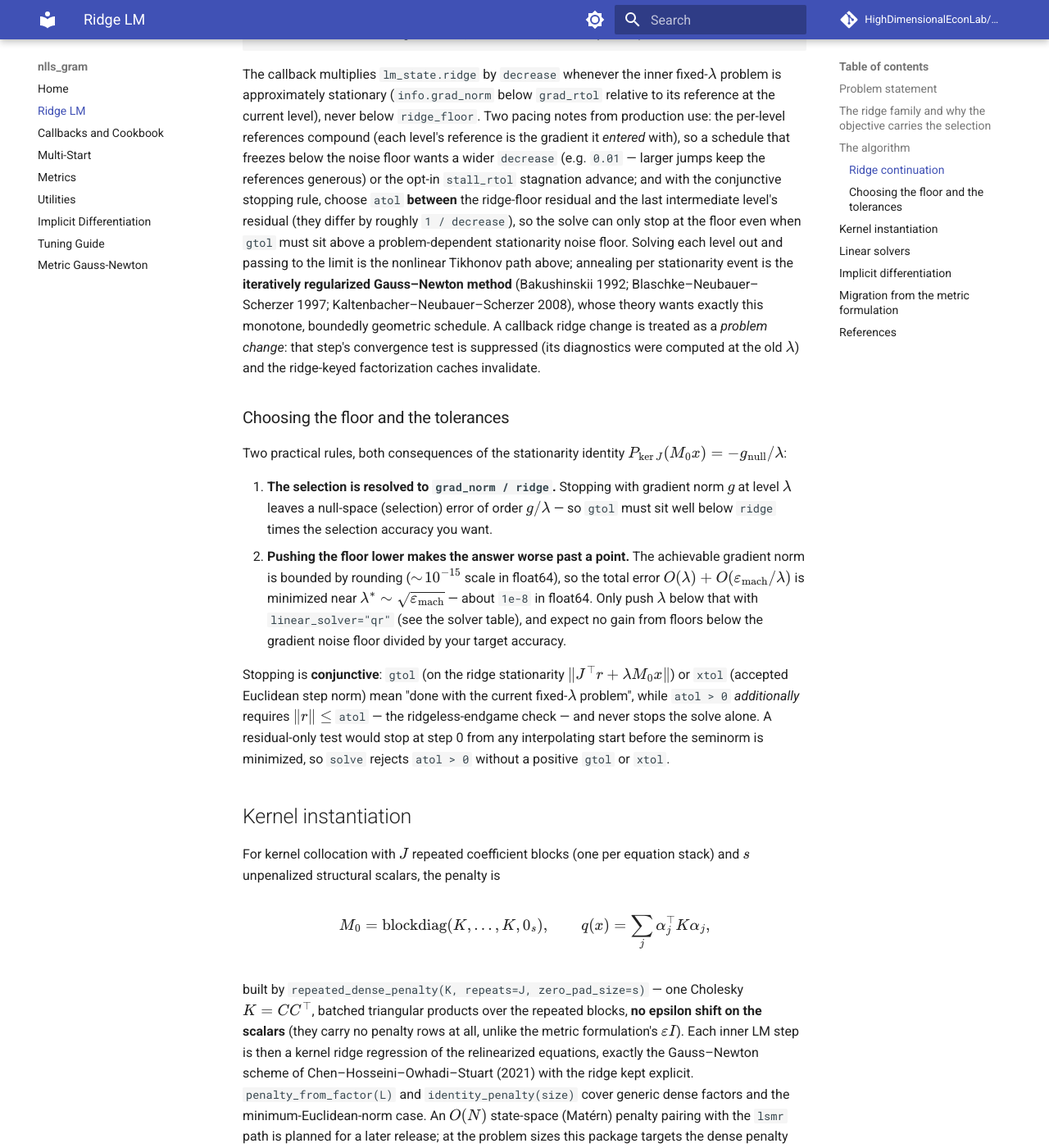
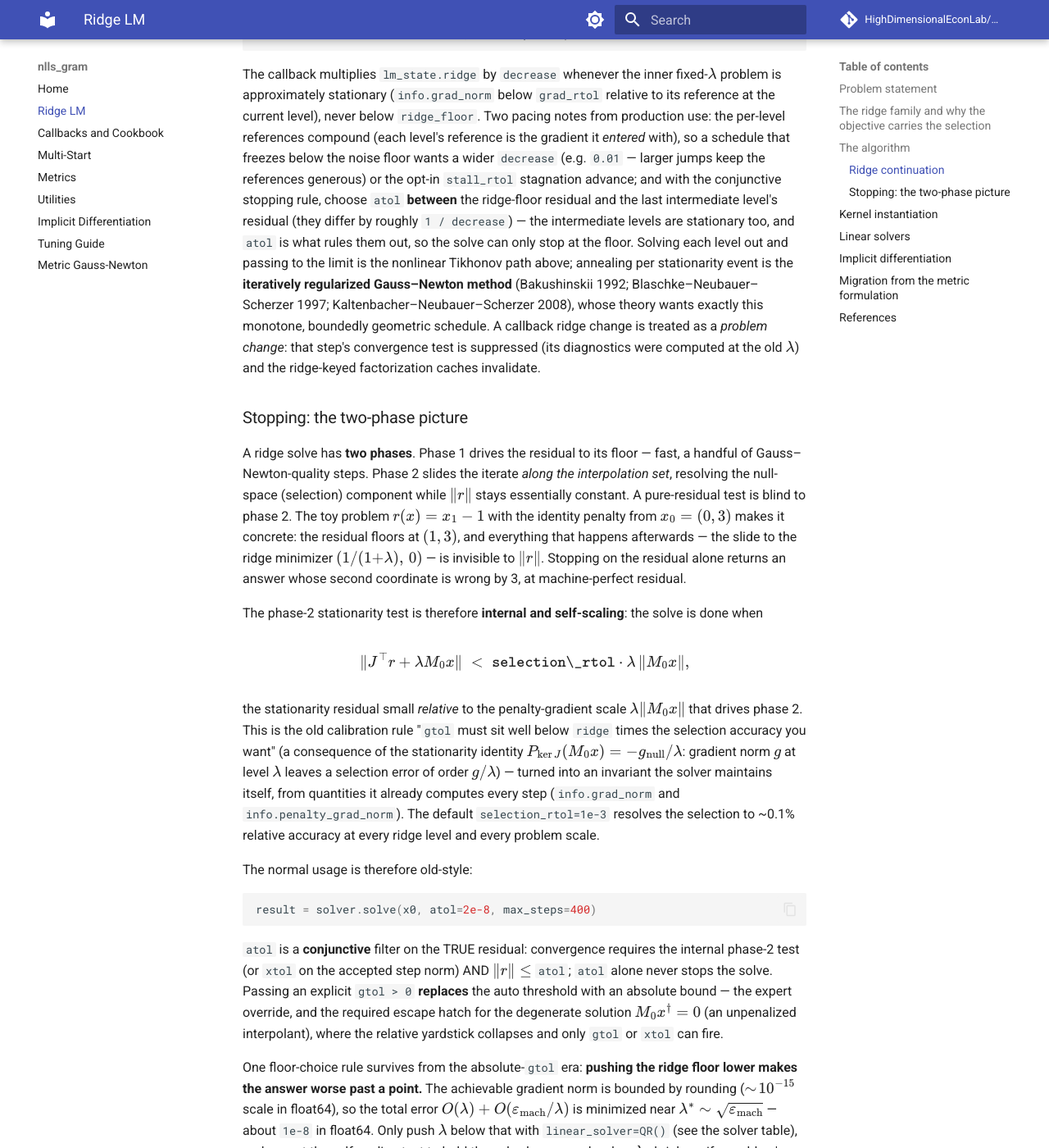
Before and after one commit to HighDimensionalEconLab/nlls_gram, an MkDocs documentation site: the page built from docs/ridge_lm.md, in a window 1280 px wide and 1400 px high, scrolled down 2216 px. Shown: the whole window at 82% size. Built offline with MkDocs 1.6.1 and Material for MkDocs 9.7.7, drawn with Linux system fonts in a browser that asks for light colours; comment, search, counter and statistics services are not loaded; some of the changed text lies outside the part shown.

Commit message:
docs: two-phase stopping picture, typed solver configs, rectangular-L guidance
Rewrite the ridge_lm stopping section around the two-phase picture (the
toy x1-1 example), the atol-only UX with the internal self-scaling
phase-2 test, and gtol as the absolute expert override, folding the old
"gtol well below ridge times target" calibration rule into the internal
rule's explanation. Add the rank([J; L]) = p condition with rectangular-L
guidance, note the dual-Gram form as the future wide-problem config,
switch all examples to the typed solver configs, and drop
linear_solve_dtype from ridge examples (README, llms.txt, package
docstring updated to match).

Co-Authored-By: Mecha Perla (Claude) <noreply@anthropic.com>
Claude-Session: https://claude.ai/code/session_01MiSD8UMTnrBK1XXfXnYBdM

````diff
--- a/docs/ridge_lm.md
+++ b/docs/ridge_lm.md
@@ -112,9 +112,9 @@ with), so a schedule that freezes below the noise floor wants a wider
 `decrease` (e.g. `0.01` — larger jumps keep the references generous) or the
 opt-in `stall_rtol` stagnation advance; and with the conjunctive stopping
 rule, choose `atol` **between** the ridge-floor residual and the last
-intermediate level's residual (they differ by roughly `1 / decrease`), so
-the solve can only stop at the floor even when `gtol` must sit above a
-problem-dependent stationarity noise floor. Solving each level out and passing to the limit is the
+intermediate level's residual (they differ by roughly `1 / decrease`) — the
+intermediate levels are stationary too, and `atol` is what rules them out,
+so the solve can only stop at the floor. Solving each level out and passing to the limit is the
 nonlinear Tikhonov path above; annealing per stationarity event is the
 **iteratively regularized Gauss–Newton method** (Bakushinskii 1992;
 Blaschke–Neubauer–Scherzer 1997; Kaltenbacher–Neubauer–Scherzer 2008), whose
@@ -123,31 +123,63 @@ ridge change is treated as a *problem change*: that step's convergence test
 is suppressed (its diagnostics were computed at the old \(\lambda\)) and the
 ridge-keyed factorization caches invalidate.
 
-### Choosing the floor and the tolerances
+### Stopping: the two-phase picture
 
-Two practical rules, both consequences of the stationarity identity
-\(P_{\ker J}(M_0 x) = -g_{\text{null}}/\lambda\):
+A ridge solve has **two phases**. Phase 1 drives the residual to its floor
+— fast, a handful of Gauss–Newton-quality steps. Phase 2 slides the iterate
+*along the interpolation set*, resolving the null-space (selection)
+component while \(\|r\|\) stays essentially constant. A pure-residual test
+is blind to phase 2. The toy problem \(r(x) = x_1 - 1\) with the identity
+penalty from \(x_0 = (0, 3)\) makes it concrete: the residual floors at
+\((1, 3)\), and everything that happens afterwards — the slide to the ridge
+minimizer \((1/(1{+}\lambda),\, 0)\) — is invisible to \(\|r\|\). Stopping
+on the residual alone returns an answer whose second coordinate is wrong by
+3, at machine-perfect residual.
 
-1. **The selection is resolved to `grad_norm / ridge`.** Stopping with
-   gradient norm \(g\) at level \(\lambda\) leaves a null-space
-   (selection) error of order \(g/\lambda\) — so `gtol` must sit well below
-   `ridge` times the selection accuracy you want.
-2. **Pushing the floor lower makes the answer worse past a point.** The
-   achievable gradient norm is bounded by rounding
-   (\(\sim\!10^{-15}\) scale in float64), so the total error
-   \(O(\lambda) + O(\varepsilon_{\text{mach}}/\lambda)\) is minimized near
-   \(\lambda^* \sim \sqrt{\varepsilon_{\text{mach}}}\) — about `1e-8` in
-   float64. Only push \(\lambda\) below that with `linear_solver="qr"`
-   (see the solver table), and expect no gain from floors below the
-   gradient noise floor divided by your target accuracy.
+The phase-2 stationarity test is therefore **internal and self-scaling**:
+the solve is done when
 
-Stopping is **conjunctive**: `gtol` (on the ridge stationarity
-\(\|J^\top r + \lambda M_0 x\|\)) or `xtol` (accepted Euclidean step norm)
-mean "done with the current fixed-\(\lambda\) problem", while `atol > 0`
-*additionally* requires \(\|r\| \le\) `atol` — the ridgeless-endgame check —
-and never stops the solve alone. A residual-only test would stop at step 0
-from any interpolating start before the seminorm is minimized, so
-`solve` rejects `atol > 0` without a positive `gtol` or `xtol`.
+$$
+\|J^\top r + \lambda M_0 x\| \;<\; \texttt{selection\_rtol}
+\cdot \lambda \,\|M_0 x\| ,
+$$
+
+the stationarity residual small *relative* to the penalty-gradient scale
+\(\lambda\|M_0x\|\) that drives phase 2. This is the old calibration rule
+"`gtol` must sit well below `ridge` times the selection accuracy you want"
+(a consequence of the stationarity identity
+\(P_{\ker J}(M_0 x) = -g_{\text{null}}/\lambda\): gradient norm \(g\) at
+level \(\lambda\) leaves a selection error of order \(g/\lambda\)) — turned
+into an invariant the solver maintains itself, from quantities it already
+computes every step (`info.grad_norm` and `info.penalty_grad_norm`). The
+default `selection_rtol=1e-3` resolves the selection to ~0.1% relative
+accuracy at every ridge level and every problem scale.
+
+The normal usage is therefore old-style:
+
+```python
+result = solver.solve(x0, atol=2e-8, max_steps=400)
+```
+
+`atol` is a **conjunctive** filter on the TRUE residual: convergence
+requires the internal phase-2 test (or `xtol` on the accepted step norm)
+AND \(\|r\| \le\) `atol`; `atol` alone never stops the solve. Passing an
+explicit `gtol > 0` **replaces** the auto threshold with an absolute bound
+— the expert override, and the required escape hatch for the degenerate
+solution \(M_0 x^\dagger = 0\) (an unpenalized interpolant), where the
+relative yardstick collapses and only `gtol` or `xtol` can fire.
+
+One floor-choice rule survives from the absolute-`gtol` era: **pushing the
+ridge floor lower makes the answer worse past a point.** The achievable
+gradient norm is bounded by rounding (\(\sim\!10^{-15}\) scale in float64),
+so the total error \(O(\lambda) + O(\varepsilon_{\text{mach}}/\lambda)\) is
+minimized near \(\lambda^* \sim \sqrt{\varepsilon_{\text{mach}}}\) — about
+`1e-8` in float64. Only push \(\lambda\) below that with
+`linear_solver=QR()` (see the solver table), and expect the self-scaling
+test to hold the solve longer per level as \(\lambda\) shrinks — if a
+problem's stationarity noise floor sits above
+\(10^{-3}\lambda\|M_0x\|\), raise that solve's `selection_rtol` (it stays
+scale-free) rather than reverting to an absolute `gtol`.
 
 ## Kernel instantiation
 
@@ -172,6 +204,20 @@ state-space (Matérn) penalty pairing with the `lsmr` path is planned for a
 later release; at the problem sizes this package targets the dense penalty
 serves all three linear solvers.
 
+**Rectangular \(L\) is fully supported** — `penalty_from_factor` accepts
+any \((k, p)\) factor, including \(k < p\) with rows dropped for
+coordinates the penalty need not pin. The math condition is
+\(\operatorname{rank}([J; L]) = p\) at the solution (equivalently
+\(\ker J \cap \ker L = \{0\}\)): **whatever the residual does not pin,
+\(L\) must.** A direction in neither row space is undamped — the fixed-ridge
+minimizer is no longer isolated and the iterate can drift freely along it.
+When dropping penalty blocks, verify the condition empirically: the
+dropped-block coefficients must be reproducible across perturbed starts
+(multi-start agreement is the practical test). The payoff is on the `QR()`
+path, whose fresh factorization scales with the stack height \(m + k\);
+the cholesky path assembles \(M_0 = L^\top L\) at \(p \times p\) regardless,
+so row-dropping buys it essentially nothing.
+
 A `RidgePenalty` provides `sqrt_apply` (\(Lx\)), `sqrt_transpose_apply`
 (\(L^\top y\)), `num_rows`, and optionally `quadratic`, `add_scaled`
 (\(H + cL^\top L\), used by the cholesky path), and `sqrt_rows` (the dense
@@ -182,21 +228,36 @@ derivative terms (the reserved `penalty_factory` keyword raises).
 
 ## Linear solvers
 
+`linear_solver` takes a **typed config** — `Auto()`, `Cholesky()`, `QR()`,
+or `LSMR(preconditioner, tol=..., atol=..., maxiter=...)` — so each
+method's knobs live on its own config and cannot be passed with another
+(the configs hash by value: equal configs share one compiled solve loop).
 All three solve \((J^\top J + \lambda M_0 + \mu I)\,\delta = -g\) and share
 one factorization between the velocity and geodesic-acceleration solves.
 
 | `linear_solver` | Method | Cost per update | When |
 | --- | --- | --- | --- |
-| `"auto"` = `"cholesky"` | dense normal equations; \(G = J^\top J + \lambda M_0\) assembled via `add_scaled` and **cached across rejected steps** (a reject re-factors in \(p^3/3\) without the GEMM or penalty assembly) | \(mp^2\) GEMM (skipped on reject) + \(p^3/3\) | default; fine for \(\lambda \gtrsim 10^{-8}\) in float64 |
-| `"qr"` | QR of \([J;\sqrt{\lambda}L]\) cached per \((x, \lambda)\); each damping update re-factors \([R;\sqrt{\mu}I]\) and solves by corrected semi-normal equations with one refinement pass (Björck 1987; Björck 1996, §6.6.5; the damping-row structure is Moré 1978's) | \((m{+}k)p^2\) QR (skipped on reject) + \(2p^3/3\)-ish refactor | small \(\lambda\)/\(\mu\), where forming \(G\) squares the condition number |
-| `"lsmr"` | matrix-free bidiagonalization (Fong–Saunders 2011) on the right-preconditioned augmented operator; requires an explicit `lsmr_preconditioner` (`identity_right_preconditioner()` opts out); the damping row is posed in the unpreconditioned variable, so every \(\mu > 0\) subproblem is exactly the \(I\)-damped one for any right preconditioner (Björck 1996, Ch. 7) | iterations × (one J and one Jᵀ product + penalty factor products) | Jacobians too large to materialize |
+| `Auto()` = `Cholesky()` | dense normal equations; \(G = J^\top J + \lambda M_0\) assembled via `add_scaled` and **cached across rejected steps** (a reject re-factors in \(p^3/3\) without the GEMM or penalty assembly) | \(mp^2\) GEMM (skipped on reject) + \(p^3/3\) | default; fine for \(\lambda \gtrsim 10^{-8}\) in float64 |
+| `QR()` | QR of \([J;\sqrt{\lambda}L]\) cached per \((x, \lambda)\); each damping update re-factors \([R;\sqrt{\mu}I]\) and solves by corrected semi-normal equations with one refinement pass (Björck 1987; Björck 1996, §6.6.5; the damping-row structure is Moré 1978's) | \((m{+}k)p^2\) QR (skipped on reject) + \(2p^3/3\)-ish refactor | small \(\lambda\)/\(\mu\), where forming \(G\) squares the condition number |
+| `LSMR(preconditioner, ...)` | matrix-free bidiagonalization (Fong–Saunders 2011) on the right-preconditioned augmented operator; the `preconditioner` field is required (`identity_right_preconditioner()` opts out); the damping row is posed in the unpreconditioned variable, so every \(\mu > 0\) subproblem is exactly the \(I\)-damped one for any right preconditioner (Björck 1996, Ch. 7) | iterations × (one J and one Jᵀ product + penalty factor products) | Jacobians too large to materialize |
 
-`linear_solve_dtype=jnp.float64` promotes the dense pipelines (cholesky and
-qr) from a float32 program: \(J^\top\) is cast wide *before* the Gram
-product, the penalty is added in the wide dtype, and only the returned step
-is cast back. The gradient stays at the residual dtype by design — at tiny
-\(\lambda\) the float32 gradient noise \(\sim 10^{-7}/\lambda\) bounds the
-selection regardless of the solve dtype (rule 1 above).
+Everything runs at the **residual dtype** — there is no promotion knob. The
+selection resolution is bounded by the problem dtype either way (the
+stationarity test reads the gradient, which lives at the residual dtype;
+at tiny \(\lambda\) the float32 gradient noise \(\sim 10^{-7}/\lambda\)
+bounds the selection regardless of any wider factorization), and `QR()` is
+the in-dtype fix for small-\(\lambda\) conditioning. A float32 program that
+genuinely needs float64 selection should run the solve in float64.
+
+One dense option deliberately *not* offered: solving the augmented system
+through its \((m{+}k)\times(m{+}k)\) Gram (dual) form,
+\(\delta = -A^\top (AA^\top + \mu I)^{-1} b\). The push-through identity
+makes it exact for \(\mu > 0\), but it only wins when \(m + k < p\) — a
+genuinely *wide* augmented stack — and it inherits the same squared
+conditioning as the normal equations, so it fixes neither of the problems
+`QR()` exists for. It is the natural future config for wide problems (few
+residuals, low-rank penalty) and would slot into the same typed
+`linear_solver` menu.
 
 ## Implicit differentiation
 
@@ -211,11 +272,12 @@ $$
 with \(\lambda\) frozen (stop-gradient) at the returned state's ridge — the
 continuation schedule's and the multi-start selection's dependence on `p`
 are deliberately ignored — and **no damping** in the AD matrix.
-`ad_solver="cholesky"` assembles and factors (wide under
-`linear_solve_dtype`); `"normal_cg"` is matrix-free CG on the same operator
-with an optional `ad_solver_preconditioner` (positive definite does not mean
-well conditioned — unpreconditioned CG degrades as \(\lambda\) shrinks).
-`"auto"` picks cholesky for the dense forwards and normal_cg for `lsmr`.
+`ad_solver=Cholesky()` assembles and factors;
+`NormalCG(preconditioner=..., tol=..., atol=..., maxiter=...)` is
+matrix-free CG on the same operator with an optional preconditioner hook
+(positive definite does not mean well conditioned — unpreconditioned CG
+degrades as \(\lambda\) shrinks). `Auto()` picks `Cholesky()` for the dense
+forwards and `NormalCG()` for an `LSMR` forward.
 
 The contract, stated plainly: exact differentiation carries two extra terms
 (\(\sum_i r_i \nabla^2 r_i\) in the matrix, \((\partial J^\top/\partial p)r\)
@@ -243,16 +305,16 @@ solver = LevenbergMarquardt(residual_fn, metric=metric,
                             metric_solve_dtype=jnp.float64)
 result = solver.solve(theta_0, max_steps=400, atol=2e-8)
 
-# after (ridge LM): selection in the objective, no epsilon anywhere
+# after (ridge LM): selection in the objective, no epsilon anywhere,
+# old-style atol-only stopping (the phase-2 stationarity test is internal)
 penalty = repeated_dense_penalty(K, repeats=3, zero_pad_size=d)
 solver = RidgeLevenbergMarquardt(residual_fn, penalty=penalty,
-                                 ridge=1e-8,          # or None for the dtype default
-                                 linear_solve_dtype=jnp.float64)
-result = solver.solve(theta_0, max_steps=400, gtol=1e-8, atol=2e-8)
+                                 ridge=1e-8)  # or None for the dtype default
+result = solver.solve(theta_0, max_steps=400, atol=2e-8)
 
 # optional homotopy if a fixed ridge converges slowly
 cb, us0 = ridge_continuation(ridge_floor=1e-8, decrease=0.1)
-result = solver.solve(theta_0, max_steps=400, gtol=1e-8, atol=2e-8,
+result = solver.solve(theta_0, max_steps=400, atol=2e-8,
                       callback=cb, user_state=us0)
 ```
 
@@ -260,14 +322,15 @@ Porting notes:
 
 - **`info.loss` includes the penalty.** Code that means equation error must
   read `info.resid_loss`.
-- **Residual-only `atol` stopping must add a `gtol` or `xtol`** — the
-  conjunctive contract makes this loud, not silent.
-- `metric_solve_dtype` has no ridge analog: penalty callbacks follow their
-  input dtypes. If a float32 program needs a float64 penalty pipeline, that
-  is a future `penalty_compute_dtype` knob.
-- LSMR users must pass `lsmr_preconditioner=` explicitly
-  (`identity_right_preconditioner()` at minimum) — deliberately stricter
-  than the metric solver's optional `whitened_preconditioner=`.
+- **`solve(x0, atol=...)` is the whole stopping story** for typical runs —
+  the internal self-scaling stationarity test replaces the hand-tuned
+  `gtol`, which remains available as an absolute expert override.
+- **No dtype-promotion knobs**: the solve runs at the residual dtype
+  (`QR()` is the small-ridge conditioning fix); the metric solver's
+  `linear_solve_dtype`/`metric_solve_dtype` have no ridge analog.
+- LSMR users pass the preconditioner as a required config field —
+  `LSMR(identity_right_preconditioner())` at minimum — deliberately
+  stricter than the metric solver's optional `whitened_preconditioner=`.
 - Multi-start ranking uses the ridge objective at each lane's own final
   ridge — comparable across lanes when they share a continuation schedule.
 
````
Also changed, not shown: other parts of docs/ridge_lm.md (+1 -1 lines), README.md (+8 -8 lines), docs/llms.txt (+2 -2 lines), src/nlls_gram/__init__.py (+7 -4 lines).
